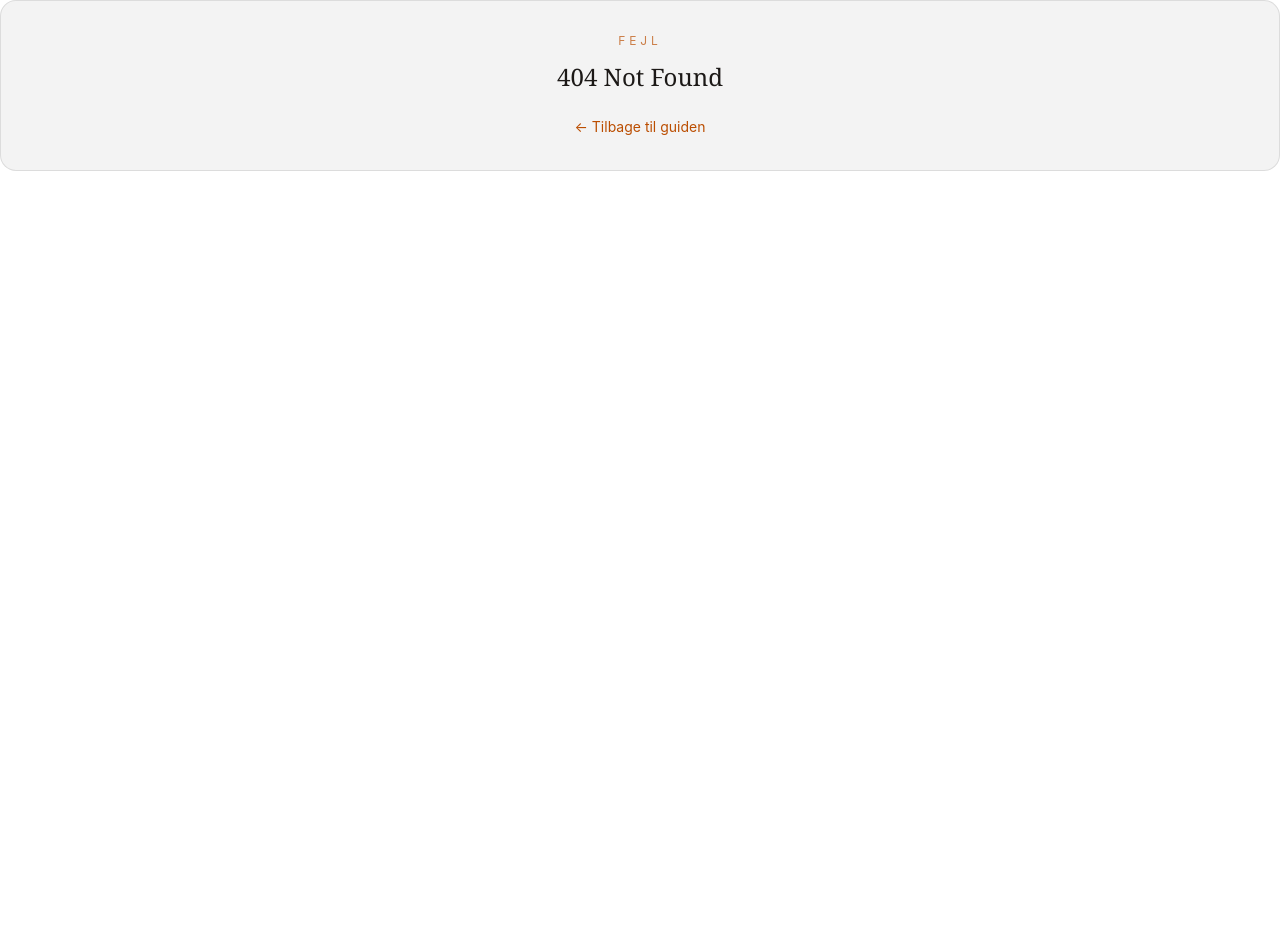
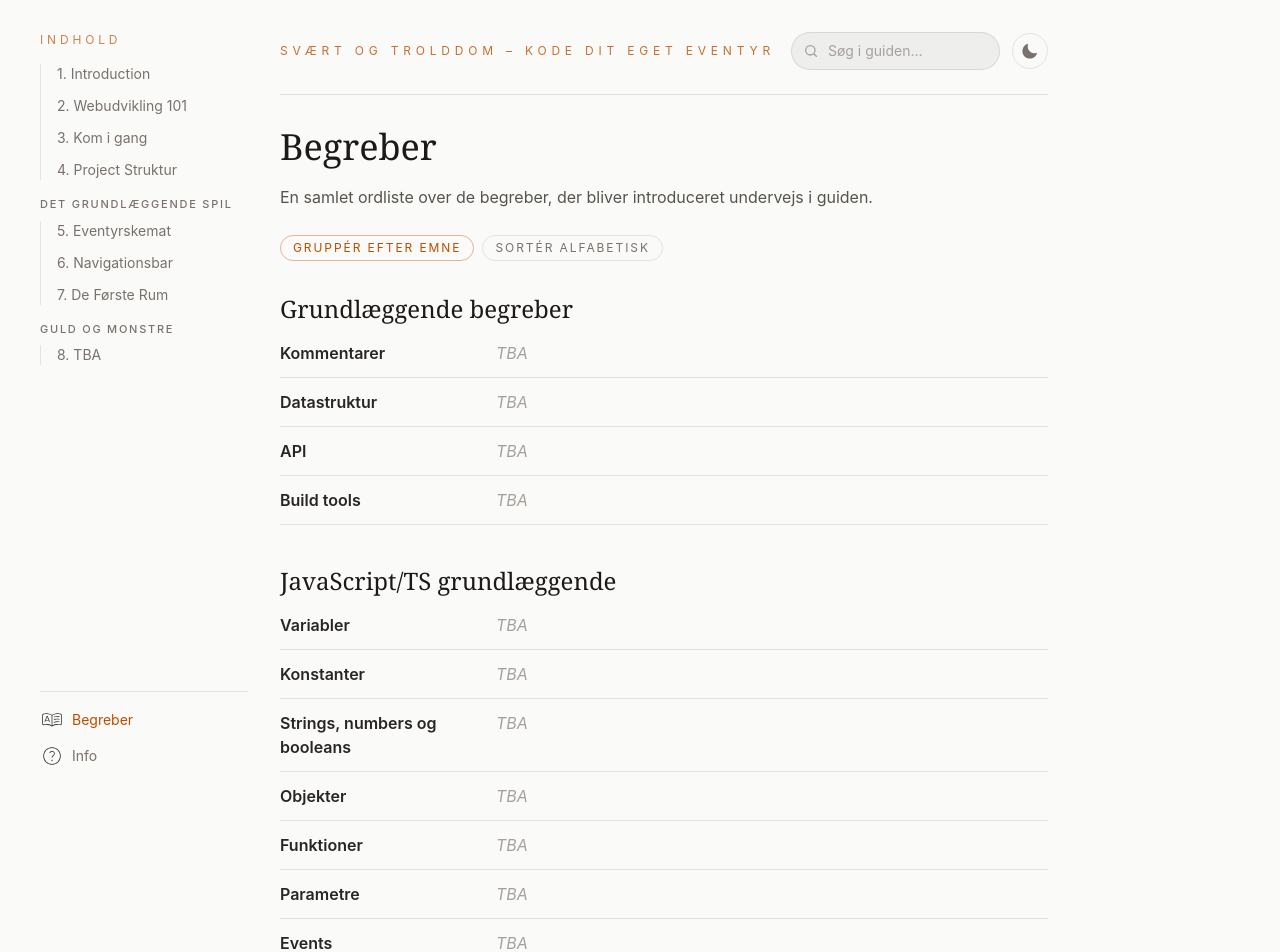
Before and after one commit to KajsaAviaja/KajsaAviaja.github.io, a React (Vite) app: page /begreber in a window 1280 px wide. Before the commit this address had no page. Shown: the top 952 px of the page. Before the commit the page ends 800 px from the top, so only its background shows below. Built offline with nearby package versions, Linux system fonts and the light colour scheme.

Commit message:
Added info page and glossary in bottom of tabel of content

```diff
--- a/src/components/TableOfContents.tsx
+++ b/src/components/TableOfContents.tsx
@@ -49,6 +49,30 @@ function TableOfContents({ isOpen, onClose }: TableOfContentsProps) {
     </NavLink>
   )
 
+  const footerLink = (to: string, icon: string, label: string) => (
+    <NavLink
+      to={to}
+      onClick={onClose}
+      className={({ isActive }) =>
+        `flex items-center gap-2 text-sm leading-5 transition-colors ${
+          isActive
+            ? 'text-amber-700 dark:text-amber-200'
+            : 'text-stone-500 hover:text-stone-800 dark:text-stone-400 dark:hover:text-stone-200'
+        }`
+      }
+    >
+      <img src={icon} alt="" className="size-6 shrink-0 dark:invert" />
+      {label}
+    </NavLink>
+  )
+
+  const footerLinks = (
+    <div className="space-y-3 border-t border-stone-900/10 pt-4 dark:border-white/20">
+      {footerLink('/begreber', '/icons/dictionary.svg', 'Begreber')}
+      {footerLink('/info', '/icons/info.svg', 'Info')}
+    </div>
+  )
+
   const links = (
     <ul className="mt-4 space-y-3">
       {groupBySection(chapters).map((group, index) =>
@@ -79,15 +103,16 @@ function TableOfContents({ isOpen, onClose }: TableOfContentsProps) {
   return (
     <>
       <aside className="hidden lg:block">
-        <nav
-          aria-label="Indholdsfortegnelse"
-          className="sticky top-8 w-52 justify-self-end"
-        >
+        <div className="sticky top-8 flex h-[calc(100vh-4rem)] w-52 flex-col justify-self-end overflow-y-auto">
+          <nav aria-label="Indholdsfortegnelse">
             <p className="text-xs uppercase tracking-[0.32em] text-amber-700/70 dark:text-amber-200/60">
               Indhold
             </p>
             {links}
           </nav>
+
+          <div className="mt-auto pt-4">{footerLinks}</div>
+        </div>
       </aside>
 
       <div
@@ -100,7 +125,7 @@ function TableOfContents({ isOpen, onClose }: TableOfContentsProps) {
 
       <nav
         aria-label="Indholdsfortegnelse"
-        className={`fixed inset-y-0 left-0 z-50 w-72 max-w-[80vw] overflow-y-auto bg-stone-50 px-6 py-8 shadow-xl transition-transform duration-200 ease-out lg:hidden dark:bg-slate-950 ${
+        className={`fixed inset-y-0 left-0 z-50 flex w-72 max-w-[80vw] flex-col bg-stone-50 px-6 py-8 shadow-xl transition-transform duration-200 ease-out lg:hidden dark:bg-slate-950 ${
           isOpen ? 'translate-x-0' : '-translate-x-full'
         }`}
       >
@@ -127,7 +152,11 @@ function TableOfContents({ isOpen, onClose }: TableOfContentsProps) {
             </svg>
           </button>
         </div>
+
+        <div className="flex min-h-0 flex-1 flex-col overflow-y-auto">
           {links}
+          <div className="mt-auto pt-4">{footerLinks}</div>
+        </div>
       </nav>
     </>
   )
--- /dev/null
+++ b/src/data/glossary.ts
@@ -0,0 +1,137 @@
+export type GlossaryTerm = {
+  slug: string;
+  name: string;
+  description: string;
+};
+
+export type GlossaryGroup = {
+  section: string;
+  terms: GlossaryTerm[];
+};
+
+type RawTerm = { slug: string; name: string; description: string };
+type RawGroup = { section: string; terms: RawTerm[] };
+
+const RAW_GLOSSARY: RawGroup[] = [
+  {
+    section: "Grundlæggende begreber",
+    terms: [
+      {
+        slug: "kommentarer",
+        name: "Kommentarer",
+        description: "TBA",
+      },
+      {
+        slug: "datastruktur",
+        name: "Datastruktur",
+        description: "TBA",
+      },
+      {
+        slug: "api",
+        name: "API",
+        description: "TBA",
+      },
+      {
+        slug: "build-tools",
+        name: "Build tools",
+        description: "TBA",
+      },
+    ],
+  },
+  {
+    section: "JavaScript/TS grundlæggende",
+    terms: [
+      {
+        slug: "variabler",
+        name: "Variabler",
+        description: "TBA",
+      },
+      {
+        slug: "konstanter",
+        name: "Konstanter",
+        description: "TBA",
+      },
+      {
+        slug: "strings-numbers-booleans",
+        name: "Strings, numbers og booleans",
+        description: "TBA",
+      },
+      {
+        slug: "objekter",
+        name: "Objekter",
+        description: "TBA",
+      },
+      {
+        slug: "funktioner",
+        name: "Funktioner",
+        description: "TBA",
+      },
+      {
+        slug: "parametre",
+        name: "Parametre",
+        description: "TBA",
+      },
+      {
+        slug: "events",
+        name: "Events",
+        description: "TBA",
+      },
+    ],
+  },
+  {
+    section: "TypeScript",
+    terms: [
+      {
+        slug: "typescript",
+        name: "TypeScript",
+        description: "TBA",
+      },
+      {
+        slug: "typer",
+        name: "Typer",
+        description: "TBA",
+      },
+    ],
+  },
+  {
+    section: "React",
+    terms: [
+      {
+        slug: "react",
+        name: "React",
+        description: "TBA",
+      },
+      {
+        slug: "jsx",
+        name: "JSX",
+        description: "TBA",
+      },
+      {
+        slug: "komponenter",
+        name: "Komponenter",
+        description: "TBA",
+      },
+      {
+        slug: "state",
+        name: "State",
+        description: "TBA",
+      },
+      {
+        slug: "hooks",
+        name: "Hooks",
+        description: "TBA",
+      },
+      {
+        slug: "use-state",
+        name: "useState",
+        description: "TBA",
+      },
+    ],
+  },
+];
+
+export const GLOSSARY: GlossaryGroup[] = RAW_GLOSSARY;
+
+export const GLOSSARY_TERMS_BY_SLUG: Map<string, GlossaryTerm> = new Map(
+  GLOSSARY.flatMap((group) => group.terms).map((term) => [term.slug, term]),
+);
--- a/src/router.tsx
+++ b/src/router.tsx
@@ -2,6 +2,8 @@ import { createBrowserRouter, type LoaderFunctionArgs } from 'react-router'
 import Root from './routes/Root'
 import Home from './routes/Home'
 import Chapter from './routes/Chapter'
+import Glossary from './routes/Glossary'
+import Info from './routes/Info'
 import ErrorPage from './routes/ErrorPage'
 import { getChapter, chapters } from './data/chapters'
 
@@ -27,6 +29,8 @@ export const router = createBrowserRouter([
     children: [
       { index: true, Component: Home, loader: homeLoader },
       { path: 'chapters/:slug', Component: Chapter, loader: chapterLoader },
+      { path: 'begreber', Component: Glossary },
+      { path: 'info', Component: Info },
     ],
   },
 ])
--- /dev/null
+++ b/src/routes/Glossary.tsx
@@ -0,0 +1,88 @@
+import { useEffect, useState } from "react";
+import { GLOSSARY, type GlossaryTerm } from "../data/glossary";
+
+type ViewMode = "grouped" | "alphabetical";
+
+function Glossary() {
+  const [view, setView] = useState<ViewMode>("grouped");
+
+  // A link to /begreber#slug is a plain <a>, so it's a full page navigation.
+  // The browser tries to scroll to the #slug element before React has
+  // rendered it, so that native scroll-on-load silently does nothing —
+  // this does it again once the term is actually in the DOM.
+  useEffect(() => {
+    const hash = window.location.hash.slice(1);
+    if (!hash) return;
+
+    document.getElementById(hash)?.scrollIntoView({ block: "start" });
+  }, []);
+
+  const alphabetical = GLOSSARY.flatMap((group) => group.terms).sort((a, b) =>
+    a.name.localeCompare(b.name, "da"),
+  );
+
+  const termRow = ({ name, description, slug }: GlossaryTerm) => (
+    <div
+      key={name}
+      id={slug}
+      className="grid grid-cols-1 gap-x-6 gap-y-1 border-b border-stone-900/10 pb-3 sm:grid-cols-[12rem_1fr] scroll-mt-6 dark:border-white/10"
+    >
+      <dt className="text-base font-semibold text-stone-800 dark:text-stone-100">
+        {name}
+      </dt>
+      <dd className="text-base text-stone-400 italic dark:text-stone-500">
+        {description}
+      </dd>
+    </div>
+  );
+
+  const viewButton = (mode: ViewMode, label: string) => (
+    <button
+      type="button"
+      onClick={() => setView(mode)}
+      className={`rounded-full border px-3 py-1 text-xs uppercase tracking-[0.16em] transition-colors ${
+        view === mode
+          ? "border-amber-700/40 text-amber-700 dark:border-amber-200/40 dark:text-amber-200"
+          : "border-stone-900/10 text-stone-500 hover:border-amber-700/40 hover:text-amber-700 dark:border-white/10 dark:text-stone-400 dark:hover:border-amber-200/40 dark:hover:text-amber-200"
+      }`}
+    >
+      {label}
+    </button>
+  );
+
+  return (
+    <article>
+      <h1 className="font-serif text-3xl text-stone-900 sm:text-4xl dark:text-white">
+        Begreber
+      </h1>
+
+      <p className="mt-4 max-w-prose text-base leading-7 text-stone-600 dark:text-stone-300">
+        En samlet ordliste over de begreber, der bliver introduceret undervejs i
+        guiden.
+      </p>
+
+      <div className="mt-6 flex gap-2">
+        {viewButton("grouped", "Gruppér efter emne")}
+        {viewButton("alphabetical", "Sortér alfabetisk")}
+      </div>
+
+      {view === "grouped" ? (
+        <div className="mt-8 space-y-10">
+          {GLOSSARY.map((group) => (
+            <section key={group.section}>
+              <h2 className="font-serif text-xl text-stone-900 sm:text-2xl dark:text-white">
+                {group.section}
+              </h2>
+
+              <dl className="mt-4 space-y-3">{group.terms.map(termRow)}</dl>
+            </section>
+          ))}
+        </div>
+      ) : (
+        <dl className="mt-8 space-y-3">{alphabetical.map(termRow)}</dl>
+      )}
+    </article>
+  );
+}
+
+export default Glossary;
--- /dev/null
+++ b/src/routes/Info.tsx
@@ -0,0 +1,68 @@
+function Info() {
+  return (
+    <article>
+      <h1 className="font-serif text-3xl text-stone-900 sm:text-4xl dark:text-white">
+        Info
+      </h1>
+
+      <p className="mt-4 max-w-prose text-base leading-7 text-stone-600 dark:text-stone-300">
+        Svært og Trolddom er en gratis, webbaseret guide, der hjælper dig med at
+        bygge dit eget webbaserede spil inspireret af bogserien Sværd og
+        Trolddom. Du lærer at bygge hjemmesiden med værktøjer som React og
+        TypeScript.
+      </p>
+
+      <div className="mt-10 space-y-10">
+        <section>
+          <h2 className="font-serif text-xl text-stone-900 sm:text-2xl dark:text-white">
+            Om guiden
+          </h2>
+          <p className="mt-3 max-w-prose text-base leading-7 text-stone-600 dark:text-stone-300">
+            Guiden er tiltænkt difg der har lidt eller ingen erfaring med
+            webudvikling.
+          </p>
+        </section>
+
+        <section>
+          <h2 className="font-serif text-xl text-stone-900 sm:text-2xl dark:text-white">
+            Om Sværd og Trolddom
+          </h2>
+          <p className="mt-3 max-w-prose text-base leading-7 text-stone-600 dark:text-stone-300">
+            Sværd og Trolddom er en bogserie skrevet af Ian Livingstone. Det er
+            et "choose your own adventure"-spil, hvor historien afhænger af dine
+            valg.
+          </p>
+        </section>
+
+        <section>
+          <h2 className="font-serif text-xl text-stone-900 sm:text-2xl dark:text-white">
+            Værktøjerne bag guiden
+          </h2>
+          <p className="mt-3 max-w-prose text-base leading-7 text-stone-600 dark:text-stone-300">
+            Både guiden og spillet, du bygger, er lavet med React, TypeScript og
+            Tailwind CSS.
+          </p>
+        </section>
+
+        <section>
+          <h2 className="font-serif text-xl text-stone-900 sm:text-2xl dark:text-white">
+            Kontakt
+          </h2>
+          <p className="mt-3 max-w-prose text-base leading-7 text-stone-600 dark:text-stone-300">
+            Har du spørgsmål, rettelser eller feedback til guiden? Skriv til
+            {" Kajsa Pedersen på "}
+            <a
+              href="mailto:kajsaaviaja@gmail.com"
+              className="text-amber-700 underline underline-offset-2 dark:text-amber-200"
+            >
+              kajsaaviaja@gmail.com
+            </a>
+            .
+          </p>
+        </section>
+      </div>
+    </article>
+  );
+}
+
+export default Info;
```
Lines whose indentation alone changed are shown as unchanged.
